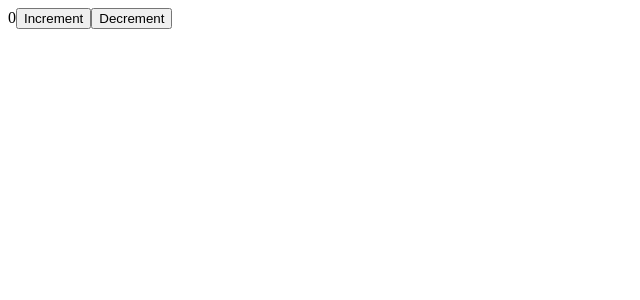
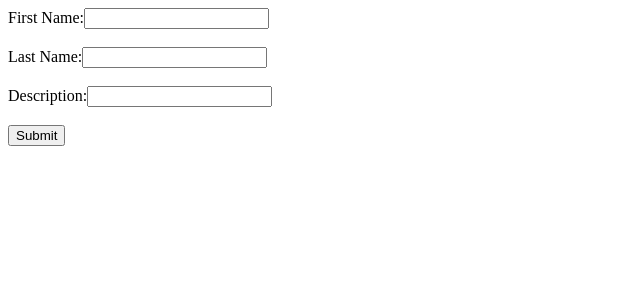
Before and after one commit to Saumyaaaaa/learnreact, a React (Vite) app: page / in a window 1280 px wide. Shown: the top 300 px of the page, without its empty margins (0-640 px from the left). Built offline with nearby package versions, Linux system fonts and the light colour scheme.

Commit message:
Added Formik form and update LearnUseReducer3 component; update Form2 component to include select inputs for gender and country, and a checkbox for isMarried state.

```diff
--- a/package.json
+++ b/package.json
@@ -10,9 +10,11 @@
     "preview": "vite preview"
   },
   "dependencies": {
+    "formik": "^2.4.6",
     "react": "^18.2.0",
     "react-dom": "^18.2.0",
-    "react-router-dom": "^6.23.0"
+    "react-router-dom": "^6.23.0",
+    "yup": "^1.4.0"
   },
   "devDependencies": {
     "@types/react": "^18.2.43",
--- a/src/App.jsx
+++ b/src/App.jsx
@@ -20,6 +20,8 @@ import Form2 from "./component/learnForm/Form2";
 import LearnUseReducer from "./component/LearnUseReducer/LearnUseReducer";
 import LearnUseReducer2 from "./component/LearnUseReducer/LearnUseReducer2";
 import LearnUseReducer3 from "./component/LearnUseReducer/LearnUseReducer3";
+import FormikForm from "./component/LearnFormik/FormikForm";
+
 // import Name from "./component/Name";
 
 let App = () => {
@@ -77,10 +79,12 @@ let App = () => {
       {/* <AppLinks/> */}
       {/* <AppRoutes/> */}
       {/* <Form1/> */}
+      <FormikForm/>
       {/* <Form2/> */}
+
       {/* <LearnUseReducer/> */}
       {/* <LearnUseReducer2/> */}
-      <LearnUseReducer3/>
+      {/* <LearnUseReducer3/> */}
     </>
   );
 };
--- /dev/null
+++ b/src/component/LearnFormik/FormikForm.jsx
@@ -0,0 +1,123 @@
+import { Field, Form, Formik } from "formik";
+import React from "react";
+import * as yup from "yup"
+
+const FormikForm = () => {
+  //each field has 3 things
+  //value , error , touch
+  let initialValues = {
+    firstName: "",
+    lastName: "",
+    description: "",
+  };
+  let onSubmit = (value, other) => {
+    console.log(value);
+  };
+//validation will run only if
+//onChange event is fire
+//onBlur(touched) event is fire
+//onSubmit event is fire
+
+//
+
+
+  let validationSchema = yup.object({
+    firstName: yup.string().required("First Name Field is Required"),
+    lastName: yup.string().required("Last Name Field is Required"),
+    description: yup.string().required("Description Field is Required"),
+  });
+  return (
+    <>
+      <Formik initialValues={initialValues} onSubmit={onSubmit}
+      validationSchema={validationSchema}>
+        {(formik) => {
+          return (
+            <Form>
+              <Field name="firstName">
+                {({ field, form, meta }) => {
+                  return (
+                    <div>
+                      <label htmlFor="firstName">First Name:</label>
+                      <input
+                      {...field}
+                        type="text"
+                        id="firstName"
+                        value={meta.value}
+                        onChange={(e) => {
+                          formik.setFieldValue("firstName", e.target.value);
+                        }}
+                      />
+                      {meta.touched && meta.error ? (
+                        <div style={{ color: "red" }}>{meta.error}</div>
+                      ) : null}
+                    </div>
+                  );
+                }}
+              </Field>
+              <br />
+
+              <Field name="lastName">
+                {({ field, form, meta }) => {
+                  return (
+                    <div>
+                      <label htmlFor="lastName">Last Name:</label>
+                      <input
+                        {...field}
+                        type="text"
+                        id="lastName"
+                        value={meta.value}
+                        // onChange={(e) => {
+                        //   formik.setFieldValue("lastName", e.target.value);
+                        // }}
+                        onChange={field.onChange}
+                      />
+                      {meta.touched && meta.error ? (
+                        <div style={{ color: "red" }}>{meta.error}</div>
+                      ) : null}
+                    </div>
+                  );
+                }}
+              </Field>
+              <br />
+
+              <Field name="description">
+                {({ field, form, meta }) => {
+                  return (
+                    <div>
+                      <label htmlFor="lastName">Description:</label>
+                      <input
+                        {...field}
+                        id="lastName"
+                        value={meta.value}
+                        // onChange={(e) => {
+                        //   formik.setFieldValue("description", e.target.value);
+                        // }}
+                        onChange={field.onChange}
+                      />
+                      {meta.touched && meta.error ? (
+                        <div style={{ color: "red" }}>{meta.error}</div>
+                      ) : null}
+                    </div>
+                  );
+                }}
+              </Field>
+              <br />
+              <button type="submit">Submit</button>
+            </Form>
+          );
+        }}
+      </Formik>
+    </>
+  );
+};
+
+export default FormikForm;
+
+
+/*
+meta={
+  value:"",
+  error:"First Name is Required",
+  touched:false
+}
+ */
--- a/src/component/LearnUseReducer/LearnUseReducer3.jsx
+++ b/src/component/LearnUseReducer/LearnUseReducer3.jsx
@@ -1,4 +1,4 @@
-import React, { useReducer } from "react";
+import  { useReducer } from "react";
 
 const LearnUseReducer3 = () => {
   let reducer = (state, action) => {
--- a/src/component/learnForm/Form2.jsx
+++ b/src/component/learnForm/Form2.jsx
@@ -1,4 +1,4 @@
-import  { useState } from "react";
+import { useState } from "react";
 
 const Form2 = () => {
   let [name, setName] = useState("");
@@ -7,14 +7,39 @@ const Form2 = () => {
   let [password, setPassword] = useState("");
   let [email, setEmail] = useState("");
   let [description, setDescription] = useState("");
-  let [gender, setGender] = useState("");
-
+  let [gender, setGender] = useState("female");
+  let [country, setCountry] = useState("america");
+  let [isMarried, setIsMarried] = useState(false);
+  let genders = [
+    { label: "Male", value: "male" },
+    { label: "Female", value: "female" },
+    { label: "Other", value: "other" },
+  ];
+  let countries = [
+    { label: "Nepal", value: "nepal" },
+    { label: "India", value: "india" },
+    { label: "America", value: "america" },
+    { label: "German", value: "german" },
+    { label: "Uk", value: "ukd" },
+  ];
   return (
     <div>
       <form
         onSubmit={(e) => {
           e.preventDefault();
           console.log("form is submitted");
+          let data = {
+            name: name,
+            age: age,
+            address: address,
+            email: email,
+            password: password,
+            description: description,
+            gender: gender,
+            country: country,
+            isMarried: isMarried,
+          };
+          console.log(data);
         }}
       >
         <div>
@@ -79,7 +104,7 @@ const Form2 = () => {
           />
         </div>
         <br />
-        <div>
+        {/* <div>
           Gender &nbsp;
           <label htmlFor="male">Male</label>
           <input
@@ -105,8 +130,74 @@ const Form2 = () => {
             checked={gender === "other"}
             onChange={(e) => setGender(e.target.value)}
           />
+        </div> */}
+
+        {/* <div>
+          <label>Country</label>
+          <select
+            value={country}
+            onChange={(e) => {
+              setCountry(e.target.value);
+            }}
+          >
+            <option value="nepal">Nepal</option>
+            <option value="china">China</option>
+            <option value="india">India</option>
+            <option value="america">America</option>
+          </select>
+        </div> */}
+
+        <div>
+          <label>Country:</label>
+          <select
+            value={country}
+            onChange={(e) => {
+              setCountry(e.target.value);
+            }}
+          >
+            {countries.map((item, i) => {
+              return (
+                <option key={i} value={item.value}>
+                  {item.label}
+                </option>
+              );
+            })}
+          </select>
+        </div>
+
+        <div>
+          <label>Gender:</label>
+          {genders.map((item, i) => {
+            return (
+              //item= { label: "Male", value: "male" },
+              <span key={i}>
+                <label htmlFor={item.value}>{item.label}</label>
+                <input
+                  id={item.value}
+                  type="radio"
+                  checked={gender === item.value}
+                  value={item.value}
+                  onChange={(e) => {
+                    setGender(e.target.value);
+                  }}
+                ></input>
+              </span>
+            );
+          })}
         </div>
         <br />
+
+        <div>
+          <label htmlFor="isMarried">IsMarried?</label>
+          <input
+            type="checkbox"
+            id="isMarried"
+            checked={isMarried === true}
+            onChange={(e) => {
+              setIsMarried(e.target.checked);
+            }}
+          />
+        </div>
 
         <button type="submit">Next</button>
       </form>
```
Also changed, not shown: src/component/learnForm/Form3.jsx (added, +17 -0 lines), takeawayPoint.txt, 1 other file (tests, documents, lock files or other folders).
